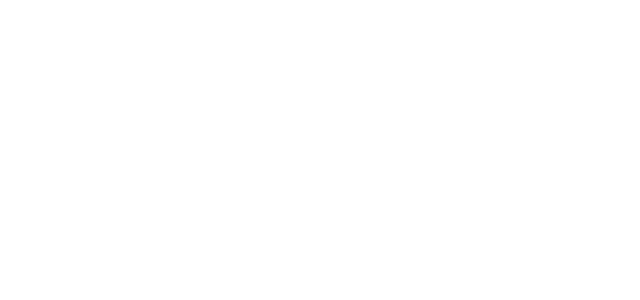
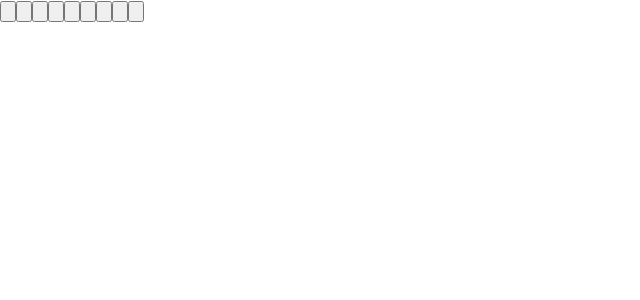
Before and after one commit to hebiscus/memory-card, a React (Create React App) app: page / in a window 1280 px wide. Shown: the top 300 px of the page, without its empty margins (0-640 px from the left). Built offline with nearby package versions, Linux system fonts and the light colour scheme.

Commit message:
rendering empty cards

```diff
--- a/src/App.js
+++ b/src/App.js
@@ -1,8 +1,42 @@
 import './App.css';
+import { useEffect, useState } from 'react';
+import Card from './components/Card';
 
 function App() {
+
+  const initialCards = [
+    {src: "", id: 0},
+    {src: "", id: 1},
+    {src: "", id: 2},
+    {src: "", id: 3},
+    {src: "", id: 4},
+    {src: "", id: 5},
+    {src: "", id: 6},
+    {src: "", id: 7},
+    {src: "", id: 8},
+  ];
+
+  const [cards, setCards] = useState(initialCards)
+
+  useEffect(() => {
+    function shuffleArray(array) {
+      for (let i = array.length - 1; i > 0; i--) {
+          const j = Math.floor(Math.random() * (i + 1));
+          [array[i], array[j]] = [array[j], array[i]];
+      }
+
+      // const shuffledCards = shuffleArray(cards);
+      // setCards(shuffledCards)
+    }
+
+    shuffleArray(initialCards)
+  }, [cards])
+
   return (
     <div>
+      {cards.map(card => {
+        return <Card />
+      })}
     </div>
   );
 }
--- /dev/null
+++ b/src/components/Card.js
@@ -0,0 +1,12 @@
+import { useState } from 'react';
+
+function Card(props) {
+
+    return (
+        <button>
+            <img></img>
+        </button>
+    )
+}
+
+export default Card;
```
